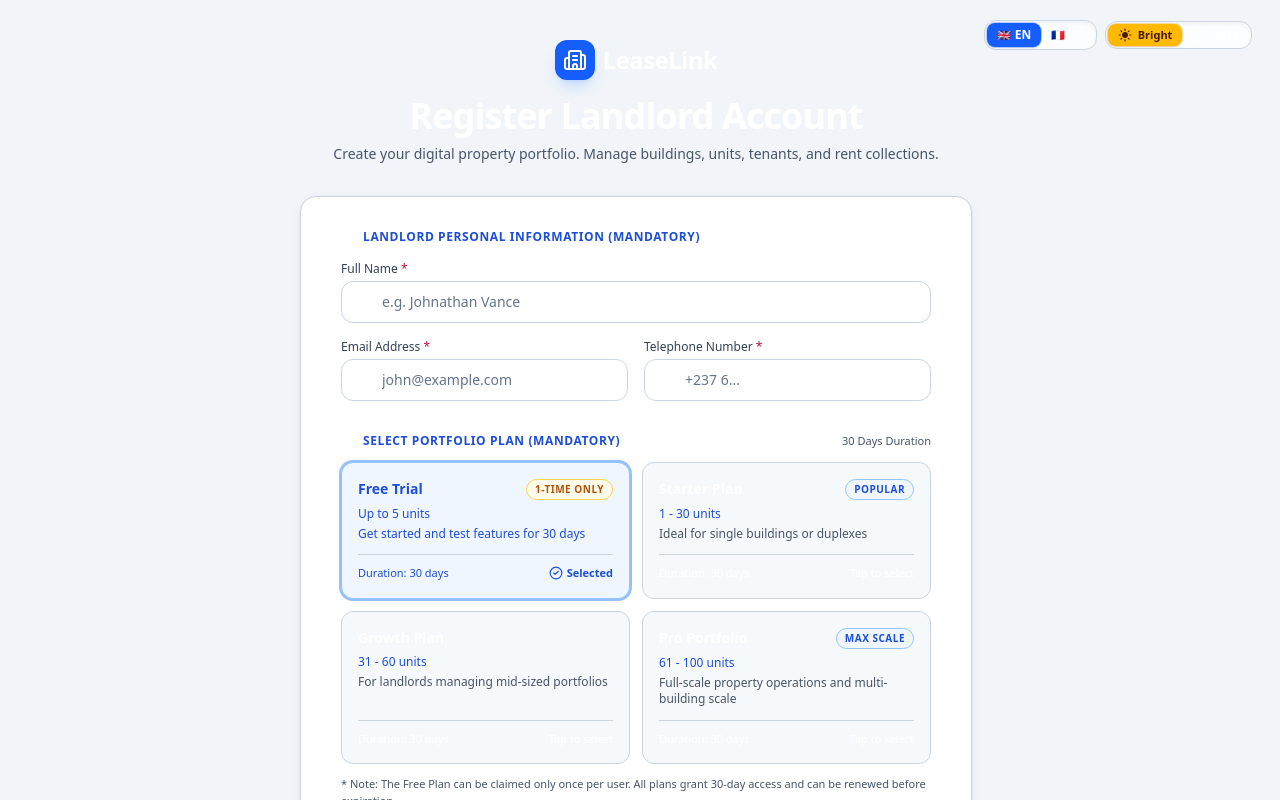
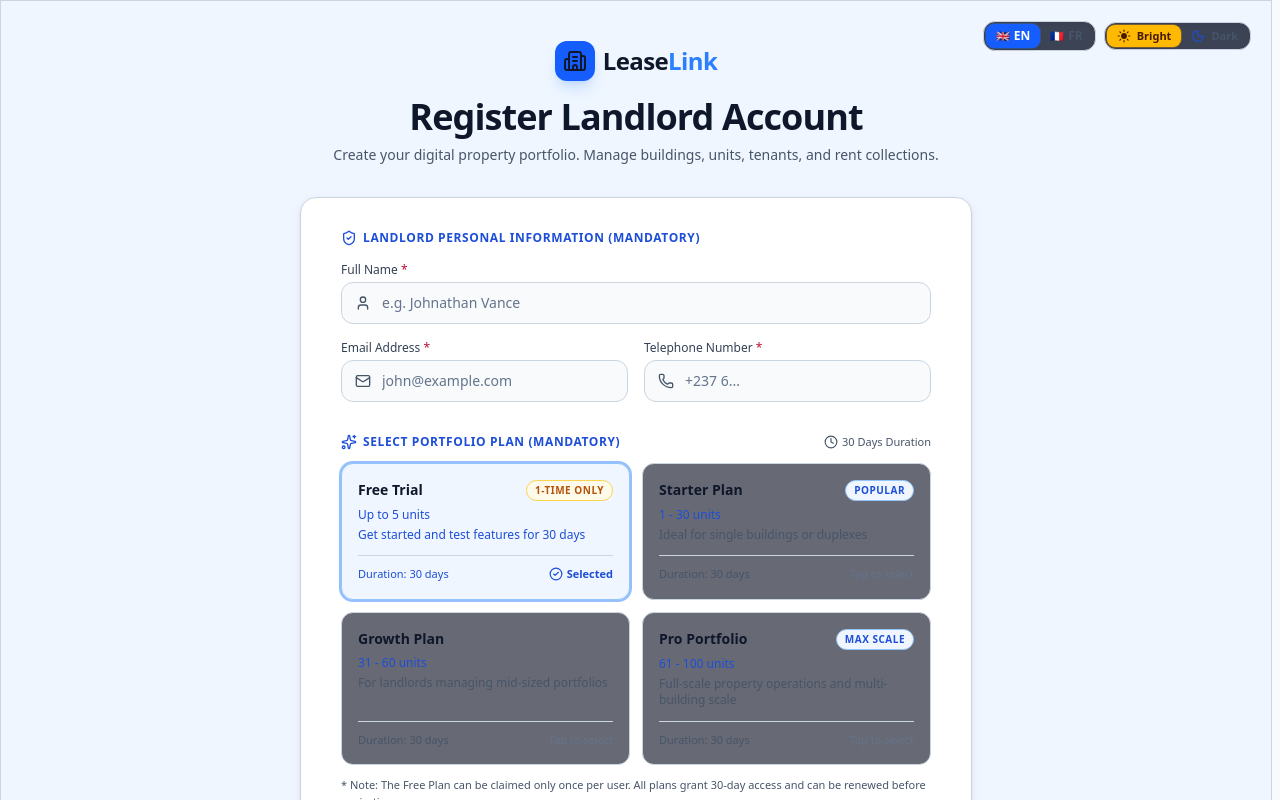
Before and after one commit to nanakamdomraoulrusselalvares-cmyk/lease-link, a Next.js app: page /register in a window 1280 px wide. Shown: the top 800 px of the page. Built offline with nearby package versions, Linux system fonts and the light colour scheme.

Commit message:
fix(ui): eliminate bleached white and restore high-contrast vibrant colors in bright mode

```diff
--- a/src/app/globals.css
+++ b/src/app/globals.css
@@ -18,7 +18,7 @@
 html.light,
 [data-theme="light"] {
   color-scheme: light;
-  --background: #f1f5f9;
+  --background: #f1f5f9; /* Architectural cool slate canvas (#f1f5f9) - NOT flat bleached white! */
   --foreground: #0f172a;
   --card: #ffffff;
   --card-foreground: #0f172a;
@@ -26,21 +26,6 @@ html.light,
   --primary-foreground: #ffffff;
   --muted: #64748b;
   --border: #cbd5e1;
-
-  /* Architectural Light Palette Remapping:
-     Background is soft slate-100 (#f1f5f9) so white cards (#ffffff) pop with depth! */
-  --color-slate-950: #f1f5f9;
-  --color-slate-900: #ffffff;
-  --color-slate-850: #e2e8f0;
-  --color-slate-800: #e2e8f0;
-  --color-slate-700: #cbd5e1;
-  --color-slate-600: #94a3b8;
-  --color-slate-500: #64748b;
-  --color-slate-400: #475569;
-  --color-slate-300: #334155;
-  --color-slate-200: #1e293b;
-  --color-slate-100: #0f172a;
-  --color-slate-50: #020617;
 }
 
 /* Prevent Horizontal Page Wobble & Scrollbar Layout Shifts */
@@ -64,10 +49,11 @@ body {
   -moz-osx-font-smoothing: grayscale;
 }
 
-/* Bright Mode Base Body */
-html.light body {
-  background-color: #f1f5f9;
-  color: #0f172a;
+/* Bright Mode Base Body & Canvas */
+html.light body,
+html.light .min-h-screen {
+  background-color: #f1f5f9 !important;
+  color: #0f172a !important;
 }
 
 /* ========================================================================= */
@@ -76,9 +62,14 @@ html.light body {
 html.light header {
   background-color: rgba(255, 255, 255, 0.95) !important;
   border-bottom: 1px solid #cbd5e1 !important;
-  box-shadow: 0 1px 3px rgba(15, 23, 42, 0.06) !important;
+  box-shadow: 0 1px 4px rgba(15, 23, 42, 0.06) !important;
   backdrop-filter: blur(12px);
   -webkit-backdrop-filter: blur(12px);
+}
+
+/* Header brand title in light mode */
+html.light header .text-white {
+  color: #0f172a !important;
 }
 
 /* Top Desktop Segmented Navigation Tray in Bright Mode */
@@ -112,9 +103,7 @@ html.light nav[aria-label="Dashboard primary navigation"] a[class*="bg-blue"] {
   color: #ffffff !important;
   box-shadow: 0 1px 4px rgba(37, 99, 235, 0.3) !important;
 }
-html.light nav[aria-label="Dashboard primary navigation"] a[class*="bg-blue"] svg {
-  color: #ffffff !important;
-}
+html.light nav[aria-label="Dashboard primary navigation"] a[class*="bg-blue"] svg,
 html.light nav[aria-label="Dashboard primary navigation"] a[class*="bg-blue"] span {
   color: #ffffff !important;
 }
@@ -139,65 +128,36 @@ html.light nav[aria-label="Mobile bottom navigation"] a[class*="text-blue"] svg
 }
 
 /* ========================================================================= */
-/* 3. SOLID COLORED BUTTONS & GRADIENTS: ALWAYS CRISP WHITE TEXT & ICONS     */
+/* 3. SOLID COLORED BUTTONS ONLY: GUARANTEED WHITE TEXT & ICONS             */
 /* ========================================================================= */
-html.light [class*="bg-blue-6"],
-html.light [class*="bg-blue-7"],
-html.light [class*="bg-blue-500"],
-html.light [class*="bg-emerald-6"],
-html.light [class*="bg-emerald-7"],
-html.light [class*="bg-rose-6"],
-html.light [class*="bg-rose-7"],
-html.light [class*="bg-indigo-6"],
-html.light [class*="bg-purple-6"],
-html.light [class*="from-blue-6"],
-html.light [class*="from-blue-7"],
-html.light [class*="from-emerald-6"],
-html.light [class*="from-rose-6"],
-html.light [class*="from-indigo-6"],
-html.light [class*="from-purple-6"],
-html.light button[class*="bg-blue-"],
-html.light button[class*="bg-emerald-"],
-html.light button[class*="bg-rose-"],
-html.light a[class*="bg-blue-"],
-html.light a[class*="bg-emerald-"],
-html.light a[class*="bg-rose-"],
-html.light span[class*="bg-blue-6"],
-html.light span[class*="bg-emerald-6"],
-html.light span[class*="bg-rose-6"],
-html.light .bg-blue-600,
-html.light .bg-emerald-600,
-html.light .bg-rose-600 {
+/* Specific button & link backgrounds that MUST have white text */
+html.light button.bg-blue-600,
+html.light a.bg-blue-600,
+html.light button[class*="bg-blue-600"],
+html.light a[class*="bg-blue-600"],
+html.light button[class*="from-blue-600"],
+html.light a[class*="from-blue-600"],
+html.light button[class*="bg-emerald-600"],
+html.light a[class*="bg-emerald-600"],
+html.light button[class*="bg-rose-600"],
+html.light a[class*="bg-rose-600"],
+html.light span[class*="bg-blue-600"],
+html.light span[class*="bg-emerald-600"] {
   color: #ffffff !important;
 }
 
-html.light [class*="bg-blue-6"] *,
-html.light [class*="bg-blue-7"] *,
-html.light [class*="bg-blue-500"] *,
-html.light [class*="bg-emerald-6"] *,
-html.light [class*="bg-emerald-7"] *,
-html.light [class*="bg-rose-6"] *,
-html.light [class*="bg-rose-7"] *,
-html.light [class*="bg-indigo-6"] *,
-html.light [class*="bg-purple-6"] *,
-html.light [class*="from-blue-6"] *,
-html.light [class*="from-blue-7"] *,
-html.light [class*="from-emerald-6"] *,
-html.light [class*="from-rose-6"] *,
-html.light [class*="from-indigo-6"] *,
-html.light [class*="from-purple-6"] *,
-html.light button[class*="bg-blue-"] *,
-html.light button[class*="bg-emerald-"] *,
-html.light button[class*="bg-rose-"] *,
-html.light a[class*="bg-blue-"] *,
-html.light a[class*="bg-emerald-"] *,
-html.light a[class*="bg-rose-"] *,
-html.light span[class*="bg-blue-6"] *,
-html.light span[class*="bg-emerald-6"] *,
-html.light span[class*="bg-rose-6"] *,
-html.light .bg-blue-600 *,
-html.light .bg-emerald-600 *,
-html.light .bg-rose-600 * {
+html.light button.bg-blue-600 *,
+html.light a.bg-blue-600 *,
+html.light button[class*="bg-blue-600"] *,
+html.light a[class*="bg-blue-600"] *,
+html.light button[class*="from-blue-600"] *,
+html.light a[class*="from-blue-600"] *,
+html.light button[class*="bg-emerald-600"] *,
+html.light a[class*="bg-emerald-600"] *,
+html.light button[class*="bg-rose-600"] *,
+html.light a[class*="bg-rose-600"] *,
+html.light span[class*="bg-blue-600"] *,
+html.light span[class*="bg-emerald-600"] * {
   color: #ffffff !important;
 }
 
@@ -208,51 +168,44 @@ html.light .bg-amber-400 * {
 }
 
 /* ========================================================================= */
-/* 4. BASE TEXT ON WHITE/LIGHT SURFACES (DEEP CONTRAST WCAG AAA)             */
+/* 4. HEADINGS & TYPOGRAPHY: NEVER BLEACHED WHITE                           */
 /* ========================================================================= */
-/* Any text-white that is NOT inside a solid colored background becomes deep charcoal */
-html.light .bg-slate-900 .text-white,
-html.light .bg-slate-950 .text-white,
-html.light .bg-white .text-white,
-html.light header .text-white,
-html.light footer .text-white,
-html.light h1.text-white,
-html.light h2.text-white,
-html.light h3.text-white,
-html.light h4.text-white,
-html.light p.text-white,
-html.light label.text-white,
-html.light td.text-white,
-html.light th.text-white {
-  color: #0f172a;
-}
-
-/* Ensure headings never become washed-out */
 html.light h1,
 html.light h2,
 html.light h3,
 html.light h4,
 html.light h5,
 html.light h6 {
-  color: #0f172a;
+  color: #0f172a !important; /* Always deep charcoal! */
 }
 
-/* Ensure text-slate-950, text-slate-900, text-black stay deep black */
-html.light .text-slate-950,
-html.light .text-slate-900,
-html.light .text-black {
+/* Headings with text-white must turn to deep charcoal on light surfaces */
+html.light .text-white:not(button):not(button *):not(a[class*="bg-blue-"]):not(a[class*="bg-blue-"] *):not(a[class*="from-blue-"]):not(a[class*="from-blue-"] *):not(a[class*="bg-emerald-"]):not(a[class*="bg-emerald-"] *):not(.badge-white):not([class*="bg-gradient-to-br from-blue-600"]) {
   color: #0f172a !important;
 }
 
-/* Remap muted dividers and bullets */
-html.light .text-slate-700,
-html.light .text-slate-600,
-html.light [class*="text-slate-700"],
-html.light [class*="text-slate-600"] {
+/* Logo icon inside header: white icon on blue background */
+html.light header .w-10.h-10 svg,
+html.light header .w-9.h-9 svg {
+  color: #ffffff !important;
+}
+
+/* Primary, Secondary & Subtitle Text: High Contrast & 100% Readable */
+html.light .text-slate-900 {
+  color: #0f172a !important;
+}
+html.light .text-slate-800 {
+  color: #1e293b !important;
+}
+html.light .text-slate-700 {
+  color: #334155 !important;
+}
+html.light .text-slate-600 {
   color: #475569 !important;
 }
-
-/* Secondary & subtitle text */
+html.light .text-slate-500 {
+  color: #64748b !important;
+}
 html.light .text-slate-400 {
   color: #475569 !important;
 }
@@ -262,28 +215,30 @@ html.light .text-slate-300 {
 html.light .text-slate-200 {
   color: #1e293b !important;
 }
+html.light .text-slate-100 {
+  color: #0f172a !important;
+}
 
-/* Hover text safety in light mode */
-html.light .hover\:text-slate-900:hover,
-html.light .hover\:text-slate-950:hover,
-html.light .hover\:text-white:hover {
-  color: #0f172a !important;
+/* Heading Gradient in Bright Mode */
+html.light .bg-clip-text {
+  background-image: linear-gradient(135deg, #1d4ed8 0%, #2563eb 50%, #4338ca 100%) !important;
+  -webkit-background-clip: text !important;
+  color: transparent !important;
 }
 
 /* ========================================================================= */
 /* 5. VIBRANT SPECIALTY BANNERS & ACCENT CARDS (RICH COLORS IN BRIGHT MODE)  */
 /* ========================================================================= */
-/* 1. Royal Blue Hero & Welcome Banners */
+/* Royal Blue Hero & Welcome Banners */
 html.light [class*="from-blue-950"] {
   background-color: #eff6ff !important;
   background-image: linear-gradient(135deg, #eff6ff 0%, #dbeafe 60%, #e0e7ff 100%) !important;
-  border-color: #93c5fd !important;
+  border: 1px solid #93c5fd !important;
   box-shadow: 0 4px 20px -2px rgba(59, 130, 246, 0.12) !important;
 }
 
 html.light [class*="from-blue-950"] h1,
-html.light [class*="from-blue-950"] h2,
-html.light [class*="from-blue-950"] .text-white {
+html.light [class*="from-blue-950"] h2 {
   color: #1e3a8a !important; /* Deep Royal Navy Blue */
 }
 
@@ -292,58 +247,32 @@ html.light [class*="from-blue-950"] .text-slate-300 {
   color: #1e40af !important; /* Rich Sapphire Blue */
 }
 
-/* 2. Emerald / Active Tenancy Cards */
+/* Emerald / Active Tenancy Cards */
 html.light [class*="from-emerald-950"],
 html.light [class*="bg-emerald-950"],
 html.light [class*="bg-emerald-900"] {
   background-color: #ecfdf5 !important;
   background-image: linear-gradient(135deg, #ecfdf5 0%, #d1fae5 100%) !important;
-  border-color: #6ee7b7 !important;
+  border: 1px solid #6ee7b7 !important;
   color: #065f46 !important;
 }
 
-html.light [class*="from-emerald-950"] .text-white,
-html.light [class*="bg-emerald-950"] .text-white {
-  color: #065f46 !important;
-}
-
-/* 3. Amber / Pending Rent & Notice Cards */
+/* Amber / Pending Rent & Notice Cards */
 html.light [class*="from-amber-950"],
 html.light [class*="bg-amber-950"] {
   background-color: #fffbeb !important;
   background-image: linear-gradient(135deg, #fffbeb 0%, #fef3c7 100%) !important;
-  border-color: #fcd34d !important;
+  border: 1px solid #fcd34d !important;
   color: #92400e !important;
 }
 
-html.light [class*="from-amber-950"] .text-white,
-html.light [class*="bg-amber-950"] .text-white {
-  color: #92400e !important;
-}
-
-/* 4. Rose / Urgent Repairs & Alerts Cards */
+/* Rose / Urgent Repairs & Alerts Cards */
 html.light [class*="from-rose-950"],
 html.light [class*="bg-rose-950"] {
   background-color: #fff1f2 !important;
   background-image: linear-gradient(135deg, #fff1f2 0%, #ffe4e6 100%) !important;
-  border-color: #fda4af !important;
+  border: 1px solid #fda4af !important;
   color: #9f1239 !important;
-}
-
-html.light [class*="from-rose-950"] .text-white,
-html.light [class*="bg-rose-950"] .text-white {
-  color: #9f1239 !important;
-}
-
-/* Gradient To-stops */
-html.light [class*="to-rose-950"] {
-  --tw-gradient-to: #fff1f2 !important;
-}
-html.light [class*="to-amber-950"] {
-  --tw-gradient-to: #fffbeb !important;
-}
-html.light [class*="to-emerald-950"] {
-  --tw-gradient-to: #ecfdf5 !important;
 }
 
 /* ========================================================================= */
@@ -351,7 +280,7 @@ html.light [class*="to-emerald-950"] {
 /* ========================================================================= */
 html.light [class*="bg-emerald-500/"] {
   background-color: #ecfdf5 !important;
-  border-color: #6ee7b7 !important;
+  border: 1px solid #6ee7b7 !important;
   color: #047857 !important;
 }
 html.light [class*="bg-emerald-500/"] * {
@@ -361,7 +290,7 @@ html.light [class*="bg-emerald-500/"] * {
 html.light [class*="bg-blue-500/"],
 html.light [class*="bg-blue-600/"] {
   background-color: #eff6ff !important;
-  border-color: #93c5fd !important;
+  border: 1px solid #93c5fd !important;
   color: #1d4ed8 !important;
 }
 html.light [class*="bg-blue-500/"] *,
@@ -371,7 +300,7 @@ html.light [class*="bg-blue-600/"] * {
 
 html.light [class*="bg-amber-500/"] {
   background-color: #fffbeb !important;
-  border-color: #fcd34d !important;
+  border: 1px solid #fcd34d !important;
   color: #b45309 !important;
 }
 html.light [class*="bg-amber-500/"] * {
@@ -380,7 +309,7 @@ html.light [class*="bg-amber-500/"] * {
 
 html.light [class*="bg-rose-500/"] {
   background-color: #fff1f2 !important;
-  border-color: #fda4af !important;
+  border: 1px solid #fda4af !important;
   color: #be123c !important;
 }
 html.light [class*="bg-rose-500/"] * {
@@ -389,7 +318,7 @@ html.light [class*="bg-rose-500/"] * {
 
 html.light [class*="bg-purple-500/"] {
   background-color: #faf5ff !important;
-  border-color: #d8b4fe !important;
+  border: 1px solid #d8b4fe !important;
   color: #7e22ce !important;
 }
 html.light [class*="bg-purple-500/"] * {
@@ -398,7 +327,7 @@ html.light [class*="bg-purple-500/"] * {
 
 html.light [class*="bg-sky-500/"] {
   background-color: #f0f9ff !important;
-  border-color: #7dd3fc !important;
+  border: 1px solid #7dd3fc !important;
   color: #0369a1 !important;
 }
 html.light [class*="bg-sky-500/"] * {
@@ -412,74 +341,71 @@ html.light [class*="text-emerald-400"],
 html.light [class*="text-emerald-300"] {
   color: #047857 !important;
 }
-
 html.light [class*="text-amber-400"],
 html.light [class*="text-amber-300"] {
   color: #b45309 !important;
 }
-
 html.light [class*="text-orange-400"],
 html.light [class*="text-orange-300"] {
   color: #c2410c !important;
 }
-
 html.light [class*="text-blue-400"],
 html.light [class*="text-blue-300"] {
   color: #1d4ed8 !important;
 }
-
 html.light [class*="text-rose-400"],
 html.light [class*="text-rose-300"] {
   color: #be123c !important;
 }
-
 html.light [class*="text-purple-400"],
 html.light [class*="text-purple-300"] {
   color: #7e22ce !important;
 }
-
 html.light [class*="text-cyan-400"],
 html.light [class*="text-sky-400"] {
   color: #0369a1 !important;
 }
 
-/* Hover color states in light mode */
-html.light [class*="hover:text-emerald-"]:hover {
-  color: #065f46 !important;
+/* ========================================================================= */
+/* 8. CARDS, SURFACES & BORDERS (CLEAR VISUAL DEPTH AGAINST #f1f5f9)         */
+/* ========================================================================= */
+/* Light Mode Tinted Specialty Surfaces - NEVER FORCE TO WHITE */
+html.light [class*="bg-blue-50"] {
+  background-color: #eff6ff !important;
 }
-html.light [class*="hover:text-amber-"]:hover {
-  color: #92400e !important;
+html.light [class*="bg-emerald-50"] {
+  background-color: #ecfdf5 !important;
 }
-html.light [class*="hover:text-blue-"]:hover {
-  color: #1e40af !important;
+html.light [class*="bg-amber-50"] {
+  background-color: #fffbeb !important;
 }
-html.light [class*="hover:text-rose-"]:hover {
-  color: #9f1239 !important;
+html.light [class*="bg-rose-50"] {
+  background-color: #fff1f2 !important;
 }
-html.light [class*="hover:text-purple-"]:hover {
-  color: #6b21a8 !important;
+html.light [class*="bg-purple-50"] {
+  background-color: #faf5ff !important;
+}
+html.light [class*="bg-sky-50"] {
+  background-color: #f0f9ff !important;
 }
 
-/* ========================================================================= */
-/* 8. CARDS, SURFACES & BORDERS (CLEAR VISUAL DEPTH)                        */
-/* ========================================================================= */
-html.light .bg-slate-900,
-html.light [class*="bg-slate-900/"]:not(.fixed):not([class*="text-"]):not([class*="border-"]) {
+/* Neutral Slate Cards */
+html.light .bg-slate-900:not([class*="bg-blue"]):not([class*="bg-emerald"]):not([class*="bg-amber"]):not([class*="bg-rose"]):not([class*="bg-purple"]):not([class*="bg-sky"]):not([class*="bg-slate-100"]):not([class*="bg-slate-50"]),
+html.light [class*="bg-slate-900/"]:not(.fixed):not([class*="text-"]):not([class*="border-"]):not([class*="bg-blue"]):not([class*="bg-emerald"]):not([class*="bg-amber"]):not([class*="bg-rose"]):not([class*="bg-purple"]):not([class*="bg-sky"]) {
   background-color: #ffffff !important;
-  border-color: #cbd5e1 !important;
-  box-shadow: 0 1px 3px rgba(15, 23, 42, 0.06), 0 4px 14px rgba(15, 23, 42, 0.04);
+  border: 1px solid #cbd5e1 !important;
+  box-shadow: 0 1px 3px rgba(15, 23, 42, 0.08), 0 4px 14px rgba(15, 23, 42, 0.05) !important;
 }
 
-html.light .bg-slate-950,
-html.light [class*="bg-slate-950/"]:not(.fixed):not([class*="text-"]):not([class*="border-"]) {
-  background-color: #f1f5f9 !important;
-  border-color: #cbd5e1 !important;
+html.light .bg-slate-950:not([class*="bg-blue"]):not([class*="bg-emerald"]):not([class*="bg-amber"]):not([class*="bg-rose"]):not([class*="bg-purple"]):not([class*="bg-sky"]):not([class*="bg-slate-100"]):not([class*="bg-slate-50"]),
+html.light [class*="bg-slate-950/"]:not(.fixed):not([class*="text-"]):not([class*="border-"]):not([class*="bg-blue"]):not([class*="bg-emerald"]):not([class*="bg-amber"]):not([class*="bg-rose"]):not([class*="bg-purple"]):not([class*="bg-sky"]) {
+  background-color: #f8fafc !important;
+  border: 1px solid #cbd5e1 !important;
 }
 
-html.light .bg-slate-800,
-html.light [class*="bg-slate-800/"]:not(.fixed):not([class*="text-"]):not([class*="border-"]) {
+html.light .bg-slate-800:not([class*="bg-blue"]):not([class*="bg-emerald"]):not([class*="bg-amber"]):not([class*="bg-rose"]):not([class*="bg-purple"]):not([class*="bg-sky"]):not([class*="bg-slate-100"]):not([class*="bg-slate-50"]) {
   background-color: #e2e8f0 !important;
-  border-color: #cbd5e1 !important;
+  border: 1px solid #cbd5e1 !important;
 }
 
 html.light .border-slate-800,
@@ -535,12 +461,6 @@ html.light [class*="fixed"][class*="inset-0"] .bg-slate-900 {
   box-shadow: 0 20px 25px -5px rgba(0, 0, 0, 0.15), 0 8px 10px -6px rgba(0, 0, 0, 0.1) !important;
 }
 
-/* Heading Gradient in Bright Mode */
-html.light .bg-clip-text {
-  background-image: linear-gradient(135deg, #1d4ed8 0%, #2563eb 50%, #4338ca 100%) !important;
-  -webkit-background-clip: text !important;
-}
-
 /* ========================================================================= */
 /* 10. HARDWARE ACCELERATION & SCROLLBARS                                    */
 /* ========================================================================= */
@@ -566,11 +486,11 @@ header {
 }
 
 html.light ::-webkit-scrollbar-track {
-  background: #f1f5f9;
+  background: #eef2f6;
 }
 html.light ::-webkit-scrollbar-thumb {
   background: #cbd5e1;
-  border: 2px solid #f1f5f9;
+  border: 2px solid #eef2f6;
 }
 html.light ::-webkit-scrollbar-thumb:hover {
   background: #94a3b8;
```
Also changed, not shown: src/app/(dashboard)/dashboard/buildings/page.tsx (+40 -40 lines), src/app/(dashboard)/dashboard/page.tsx (+41 -41 lines), src/app/(dashboard)/dashboard/payments/page.tsx (+100 -96 lines), src/app/page.tsx (+32 -32 lines).
